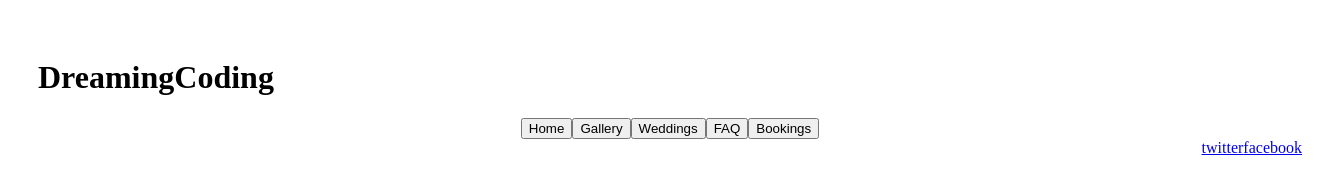
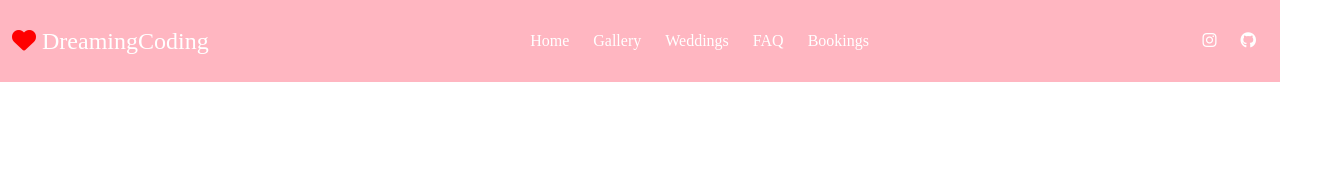
Before and after one commit to ioimmini/Responsive_Header, a plain HTML site: page index.html in a window 1280 px wide. Shown: the whole page, 1332 px wide, since content can reach past the window. Drawn offline with Linux system fonts and the light colour scheme.

Commit message:
complete

```diff
--- a/index.html
+++ b/index.html
@@ -5,26 +5,36 @@
     <meta charset="UTF-8">
     <meta name="viewport" content="width=device-width, initial-scale=1.0">
     <link rel="stylesheet" href="style.css">
+    <link rel="preconnect" href="https://fonts.googleapis.com">
+    <link rel="preconnect" href="https://fonts.gstatic.com" crossorigin>
+    <link rel="preconnect" href="https://fonts.googleapis.com">
+    <link rel="preconnect" href="https://fonts.gstatic.com" crossorigin>
+    <link href="https://fonts.googleapis.com/css2?family=Source+Sans+3:wght@600&display=swap" rel="stylesheet">
     <title>Responsive Bar</title>
+    <script src="https://kit.fontawesome.com/37c4ebcd9e.js" crossorigin="anonymous"></script>
+    <script src="main.js" defer></script>
 </head>
-
 
 <body>
     <div id="wrap">
-        <div class="header">
-            <h1>DreamingCoding</h1>
+        <div class="h_logo">
+            <i class="fa-solid fa-heart"></i>
+            <a href="">DreamingCoding</a>
         </div>
-        <div class="header_btn">
-            <button>Home</button>
-            <button>Gallery</button>
-            <button>Weddings</button>
-            <button>FAQ</button>
-            <button>Bookings</button>
-        </div>
-        <div class="header_sns">
-            <a href="#">twitter</a>
-            <a href="#">facebook</a>
-        </div>
+        <ul class="h_menu">
+            <li><a href="">Home</a></li>
+            <li><a href="">Gallery</a></li>
+            <li><a href="">Weddings</a></li>
+            <li><a href="">FAQ</a></li>
+            <li><a href="">Bookings</a></li>
+        </ul>
+        <ul class="h_link">
+            <li><i class="fa-brands fa-instagram"></i></li>
+            <li><i class="fa-brands fa-github"></i></li>
+        </ul>
+        <a href="#" class="h_toogleBtn">
+            <i class="fa-solid fa-bars"></i>
+        </a>
     </div>
 </body>
 
--- /dev/null
+++ b/main.js
@@ -0,0 +1,8 @@
+const toogleBtn = document.querySelector('.h_toogleBtn');
+const menu =document.querySelector('.h_menu');
+const link =document.querySelector('.h_link');
+
+toogleBtn.addEventListener('click', () => {
+    menu.classList.toogle('active');
+    link.classList.toggle('active');
+});
--- a/style.css
+++ b/style.css
@@ -1,20 +1,88 @@
+body{
+    margin: 0;
+    font-family: 'Source Sans Pro';
+}
+a {
+    text-decoration: none;
+    color: #fff;
+}
 #wrap {
-    width: 100%;
-    height: 400px;
-    padding: 30px;
+    display: flex;
+    justify-content: space-between;
+    align-items: center;
+    background-color: lightpink;
+    padding: 8px 12px;
 }
-.header {
+.h_logo {
+   font-size: 24px;
+   color: #fff;
+}
+.h_logo i {
+    color: red;
+}
+.h_menu {
     display: flex;
-    justify-content: flex-start;
-    align-items: center;
+    list-style: none;
+    padding-left: 0;
 }
-.header_btn {
+.h_menu li {
+    padding: 8px 12px;
+}
+.h_menu li:hover {
+    cursor: pointer;
+    background-color: lightcoral;
+    border-radius: 4px;
+}
+.h_link {
+    list-style: none;
+    color: #fff;
     display: flex;
-    justify-content: center;
-    align-items: center;
+    padding-left: 0;
 }
-.header_sns {
-    display: flex;
-    justify-content: flex-end;
-    align-items: center;
+.h_link li {
+    padding: 8px 12px;
 }
+.h_link li:hover {
+    cursor: pointer;
+    background-color: lightcoral;
+    border-radius: 4px;
+}
+.h_toogleBtn {
+    display: none;
+    position: absolute;
+    right: 32px;
+    font-size: 24px;
+    color: #fff;
+}
+
+@media screen and (max-width :768px) {
+    #wrap {
+        flex-direction: column;
+        align-items: flex-start;
+        padding: 8px 24px;
+    }
+    .h_menu{
+        display: none;
+        flex-direction: column;
+        align-items: center;
+        width: 100%;
+    }
+    .h_menu li {
+        width: 100%;
+        text-align: center;
+    }
+
+    .h_link {
+        display: none;
+        justify-content: center;
+        width: 100%;
+    }
+    .h_toogleBtn {
+        display: block;
+    }
+    .h_menu.active,
+    .h_link.active{
+        display: flex;
+    }
+
+}
```
